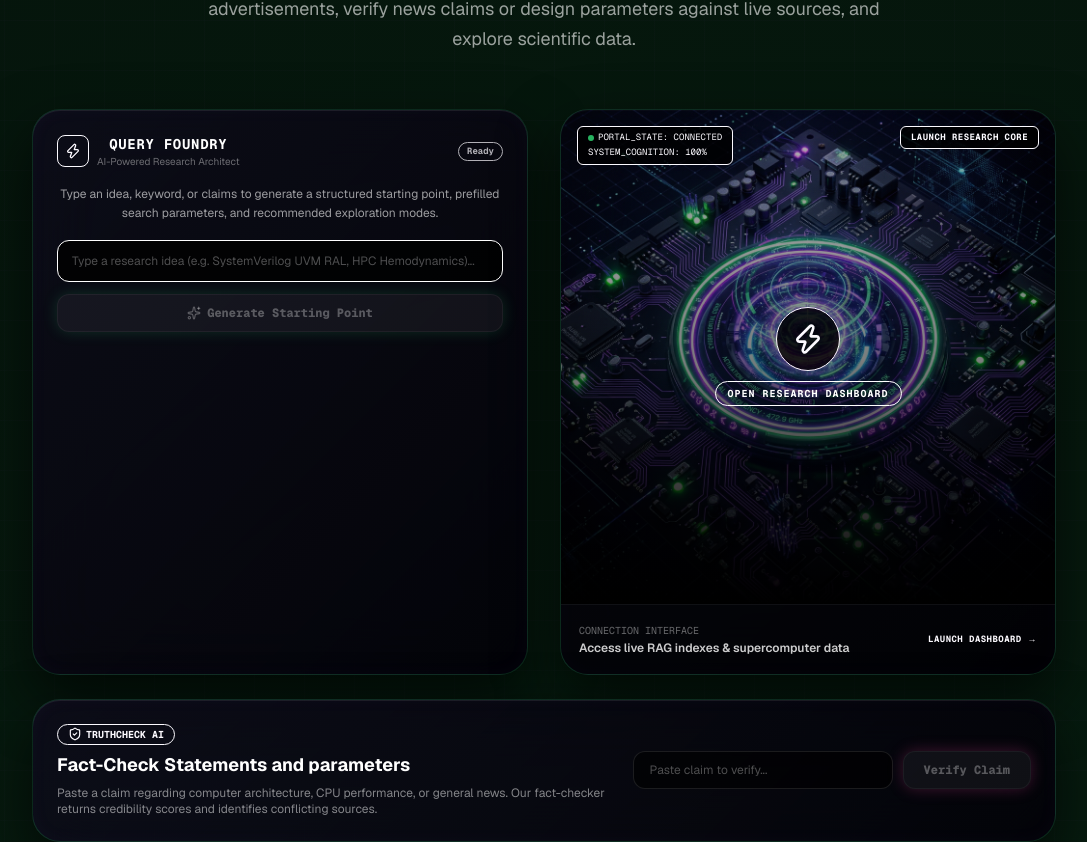
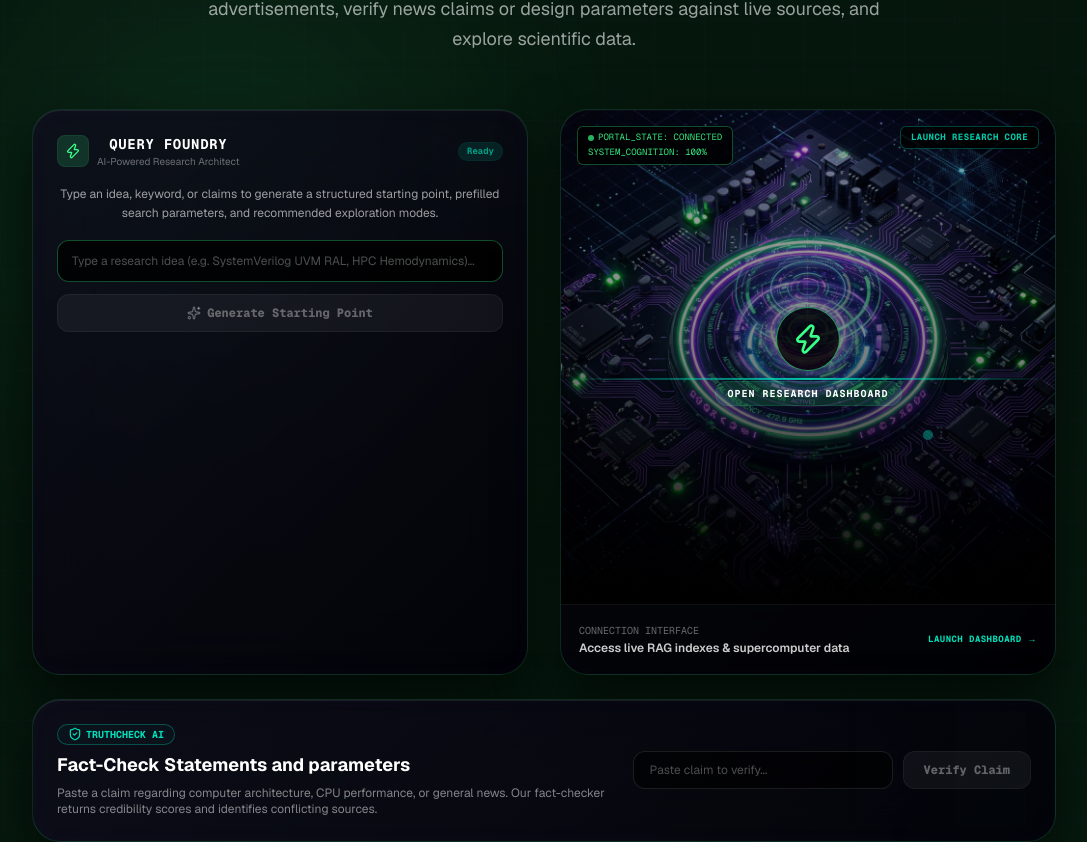
Before and after one commit to Vutukuribanurohit02/context-research-dashboard, a Next.js app: page / in a window 1280 px wide. Shown: the part 380-1222 px from the top of the page, without its empty margins (96-1183 px from the left). Built offline with nearby package versions, Linux system fonts and the light colour scheme.

Commit message:
Fix button contrast and mode switcher readability by introducing adaptive text and disabled styles

```diff
--- a/src/app/globals.css
+++ b/src/app/globals.css
@@ -11,6 +11,8 @@
   --theme-dark: #020403;
   --theme-bg-gradient: radial-gradient(circle at 60% 30%, #071f11 0%, #020403 100%);
   --theme-glass-border: rgba(57, 255, 136, 0.15);
+  --theme-primary-btn-text: #000000;
+  --theme-accent-btn-text: #000000;
 }
 
 .theme-spatial {
@@ -23,6 +25,8 @@
   --theme-dark: #030108;
   --theme-bg-gradient: radial-gradient(circle at 60% 30%, #170726 0%, #030108 100%);
   --theme-glass-border: rgba(168, 85, 247, 0.16);
+  --theme-primary-btn-text: #ffffff;
+  --theme-accent-btn-text: #ffffff;
 }
 
 .theme-quantum {
@@ -35,6 +39,8 @@
   --theme-dark: #010204;
   --theme-bg-gradient: radial-gradient(circle at 60% 30%, #001a2c 0%, #010204 100%);
   --theme-glass-border: rgba(0, 188, 255, 0.16);
+  --theme-primary-btn-text: #000000;
+  --theme-accent-btn-text: #000000;
 }
 
 .theme-robotics {
@@ -47,9 +53,30 @@
   --theme-dark: #070708;
   --theme-bg-gradient: radial-gradient(circle at 60% 30%, #291201 0%, #070708 100%);
   --theme-glass-border: rgba(255, 107, 0, 0.16);
+  --theme-primary-btn-text: #ffffff;
+  --theme-accent-btn-text: #000000;
 }
 
 :root {
+  /* Default Theme Fallbacks (Cyber Theme) */
+  --theme-primary: #39ff88;
+  --theme-primary-dim: rgba(57, 255, 136, 0.15);
+  --theme-primary-glow: rgba(57, 255, 136, 0.4);
+  --theme-accent: #00e1bb;
+  --theme-accent-dim: rgba(0, 225, 187, 0.15);
+  --theme-accent-glow: rgba(0, 225, 187, 0.4);
+  --theme-dark: #020403;
+  --theme-bg-gradient: radial-gradient(circle at 60% 30%, #071f11 0%, #020403 100%);
+  --theme-glass-border: rgba(57, 255, 136, 0.15);
+
+  --theme-primary-btn-text: #000000;
+  --theme-accent-btn-text: #000000;
+
+  /* Button Disabled State Style Variables */
+  --theme-btn-disabled-bg: rgba(255, 255, 255, 0.05);
+  --theme-btn-disabled-text: rgba(255, 255, 255, 0.35);
+  --theme-btn-disabled-border: rgba(255, 255, 255, 0.05);
+
   --background: var(--theme-dark);
   --foreground: #fcfaff;
 }
@@ -188,6 +215,51 @@ body {
 }
 
 /* ==========================================
+   EXPLICIT BUTTON THEME CLASSES (Contrast fixes)
+   ========================================== */
+.btn-primary {
+  background-color: var(--theme-primary) !important;
+  color: var(--theme-primary-btn-text, #000000) !important;
+  font-weight: 800 !important;
+  transition: all 0.3s ease !important;
+  border: 1px solid transparent !important;
+}
+
+.btn-primary:hover:not(:disabled) {
+  opacity: 0.9 !important;
+  box-shadow: 0 0 20px var(--theme-primary-glow) !important;
+}
+
+.btn-primary:disabled {
+  background-color: var(--theme-btn-disabled-bg) !important;
+  color: var(--theme-btn-disabled-text) !important;
+  border: 1px solid var(--theme-btn-disabled-border) !important;
+  cursor: not-allowed !important;
+  box-shadow: none !important;
+}
+
+.btn-accent {
+  background-color: var(--theme-accent) !important;
+  color: var(--theme-accent-btn-text, #ffffff) !important;
+  font-weight: 800 !important;
+  transition: all 0.3s ease !important;
+  border: 1px solid transparent !important;
+}
+
+.btn-accent:hover:not(:disabled) {
+  opacity: 0.9 !important;
+  box-shadow: 0 0 20px var(--theme-accent-glow) !important;
+}
+
+.btn-accent:disabled {
+  background-color: var(--theme-btn-disabled-bg) !important;
+  color: var(--theme-btn-disabled-text) !important;
+  border: 1px solid var(--theme-btn-disabled-border) !important;
+  cursor: not-allowed !important;
+  box-shadow: none !important;
+}
+
+/* ==========================================
    VISUAL MODE OVERRIDES (Classic & System)
    ========================================== */
 
@@ -236,6 +308,9 @@ body {
     background-color: #f4f5f8 !important;
     background-image: radial-gradient(circle at 60% 30%, #e9edf5 0%, #f4f5f8 100%) !important;
     color: #1a1e26 !important;
+    --theme-btn-disabled-bg: rgba(0, 0, 0, 0.05) !important;
+    --theme-btn-disabled-text: rgba(0, 0, 0, 0.35) !important;
+    --theme-btn-disabled-border: rgba(0, 0, 0, 0.08) !important;
   }
 
   .mode-system h1,
--- a/src/components/LandingPage.tsx
+++ b/src/components/LandingPage.tsx
@@ -231,7 +231,7 @@ export default function LandingPage({
                   onClick={() => setMode(m)}
                   className={`px-2 py-1 rounded-lg capitalize cursor-pointer transition-colors ${
                     activeMode === m
-                      ? "bg-cyber-purple text-black font-extrabold"
+                      ? "bg-cyber-purple text-[var(--theme-primary-btn-text,#000)] font-extrabold"
                       : "text-white/50 hover:text-white"
                   }`}
                 >
@@ -398,7 +398,7 @@ export default function LandingPage({
                   type="button"
                   onClick={() => homeClaim.trim() && onEnterWorkspaceWithClaim(homeClaim)}
                   disabled={!homeClaim.trim()}
-                  className="px-5 py-2.5 bg-cyber-pink hover:bg-cyber-pink/85 text-white font-extrabold text-xs rounded-xl transition-all cursor-pointer font-mono shadow-[0_0_15px_rgba(236,72,153,0.25)] hover:shadow-[0_0_22px_rgba(236,72,153,0.4)] disabled:bg-white/5 disabled:text-white/30 disabled:border disabled:border-white/5 disabled:cursor-not-allowed select-none whitespace-nowrap"
+                  className="px-5 py-2.5 btn-accent text-xs rounded-xl cursor-pointer font-mono select-none whitespace-nowrap"
                 >
                   Verify Claim
                 </button>
@@ -492,7 +492,7 @@ export default function LandingPage({
                   type="button"
                   onClick={handleRunSimulator}
                   disabled={simulatorStatus === "running"}
-                  className="px-4 py-2 bg-cyber-purple hover:bg-cyber-purple/80 text-white font-extrabold text-xs rounded-xl transition-all cursor-pointer disabled:bg-white/5 disabled:text-white/30 disabled:border disabled:border-white/5 disabled:cursor-not-allowed select-none shadow-[0_0_15px_var(--theme-primary-dim)] hover:shadow-[0_0_20px_var(--theme-primary-glow)]"
+                  className="px-4 py-2 btn-primary text-xs rounded-xl cursor-pointer select-none"
                 >
                   {simulatorStatus === "running" ? "Stripping..." : "Run Clean Ingestion"}
                 </button>
@@ -616,7 +616,7 @@ export default function LandingPage({
                     }`}>
                       <div className={`w-8 h-8 rounded-full flex items-center justify-center mb-1.5 transition-colors ${
                         isActive
-                          ? "bg-cyber-purple text-black"
+                          ? "bg-cyber-purple text-[var(--theme-primary-btn-text,#000)]"
                           : isCompleted
                             ? "bg-cyber-pink text-white"
                             : "bg-white/5 text-white/40"
@@ -868,7 +868,7 @@ export default function LandingPage({
                     )}
                     <div className={`p-3 rounded-2xl max-w-[80%] leading-relaxed ${
                       msg.sender === "user"
-                        ? "bg-cyber-purple text-black font-semibold rounded-tr-none"
+                        ? "bg-cyber-purple text-[var(--theme-primary-btn-text,#000)] font-semibold rounded-tr-none"
                         : "bg-white/5 border border-white/10 text-white/90 rounded-tl-none"
                     }`}>
                       {msg.text}
@@ -899,7 +899,7 @@ export default function LandingPage({
                   type="button"
                   onClick={handleSendChatbot}
                   disabled={isBotLoading || !chatbotQuestion.trim()}
-                  className="p-2.5 bg-cyber-purple hover:bg-cyber-purple/80 text-black rounded-xl transition-all cursor-pointer disabled:bg-white/5 disabled:text-white/30 disabled:border disabled:border-white/5 disabled:cursor-not-allowed select-none shrink-0"
+                  className="p-2.5 btn-primary rounded-xl cursor-pointer select-none shrink-0 flex items-center justify-center"
                 >
                   <Send className="w-4 h-4" />
                 </button>
@@ -1125,7 +1125,7 @@ export default function LandingPage({
               <button
                 type="button"
                 onClick={() => setIsContactOpen(true)}
-                className="px-6 py-2.5 bg-cyber-purple hover:bg-cyber-purple/80 text-black font-extrabold text-xs font-mono rounded-xl transition-all cursor-pointer shadow-[0_0_15px_var(--theme-primary-dim)] select-none hover:shadow-[0_0_22px_var(--theme-primary-glow)]"
+                className="px-6 py-2.5 btn-primary text-xs font-mono rounded-xl cursor-pointer select-none"
               >
                 Get in Touch
               </button>
@@ -1274,7 +1274,7 @@ export default function LandingPage({
                   <button
                     type="submit"
                     disabled={isContactSubmitting}
-                    className="w-full py-2.5 bg-cyber-purple hover:bg-cyber-purple/85 text-black font-extrabold text-xs font-mono rounded-xl transition-all cursor-pointer disabled:bg-white/5 disabled:text-white/30 disabled:border disabled:border-white/5 disabled:cursor-not-allowed select-none shadow-[0_0_15px_var(--theme-primary-dim)]"
+                    className="w-full py-2.5 btn-primary text-xs font-mono rounded-xl cursor-pointer select-none"
                   >
                     {isContactSubmitting ? "Sending message..." : "Send Message"}
                   </button>
--- a/src/components/QueryFoundryCard.tsx
+++ b/src/components/QueryFoundryCard.tsx
@@ -92,7 +92,7 @@ export default function QueryFoundryCard({ onOpenInDashboard }: QueryFoundryCard
             type="button"
             onClick={handleGenerate}
             disabled={isLoading || !topic.trim()}
-            className="w-full py-2.5 bg-cyber-purple hover:bg-cyber-purple/80 text-black font-extrabold text-xs rounded-xl transition-all cursor-pointer disabled:bg-white/5 disabled:text-white/30 disabled:border disabled:border-white/5 disabled:cursor-not-allowed flex items-center justify-center gap-1.5 shadow-[0_0_15px_var(--theme-primary-dim)] select-none hover:shadow-[0_0_22px_var(--theme-primary-glow)] font-mono"
+            className="w-full py-2.5 btn-primary text-xs rounded-xl cursor-pointer flex items-center justify-center gap-1.5 font-mono"
           >
             <Sparkles className="w-3.5 h-3.5" />
             {isLoading ? "Forging Plan..." : "Generate Starting Point"}
--- a/src/components/ResearchWorkspace.tsx
+++ b/src/components/ResearchWorkspace.tsx
@@ -194,7 +194,7 @@ export default function ResearchWorkspace({
                       onClick={() => setMode(m)}
                       className={`px-2 py-1 rounded-lg capitalize cursor-pointer transition-colors ${
                         activeMode === m
-                          ? "bg-cyber-purple text-black font-extrabold"
+                          ? "bg-cyber-purple text-[var(--theme-primary-btn-text,#000)] font-extrabold"
                           : "text-white/50 hover:text-white"
                       }`}
                     >
--- a/src/components/TruthCheckPanel.tsx
+++ b/src/components/TruthCheckPanel.tsx
@@ -138,7 +138,7 @@ export default function TruthCheckPanel({ initialClaim = "", theme }: TruthCheck
                   onClick={() => setMode(m)}
                   className={`px-3 py-1 rounded-lg capitalize cursor-pointer transition-colors ${
                     mode === m
-                      ? "bg-cyber-purple text-black font-extrabold"
+                      ? "bg-cyber-purple text-[var(--theme-primary-btn-text,#000)] font-extrabold"
                       : "text-white/60 hover:text-white"
                   }`}
                 >
```
